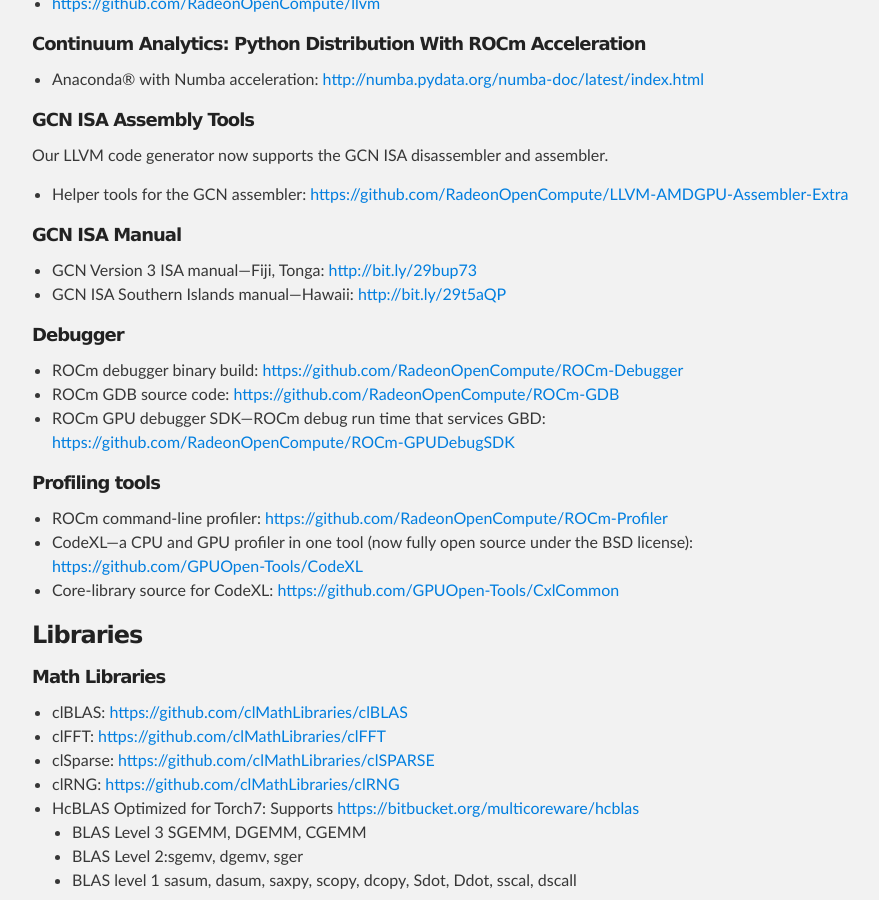
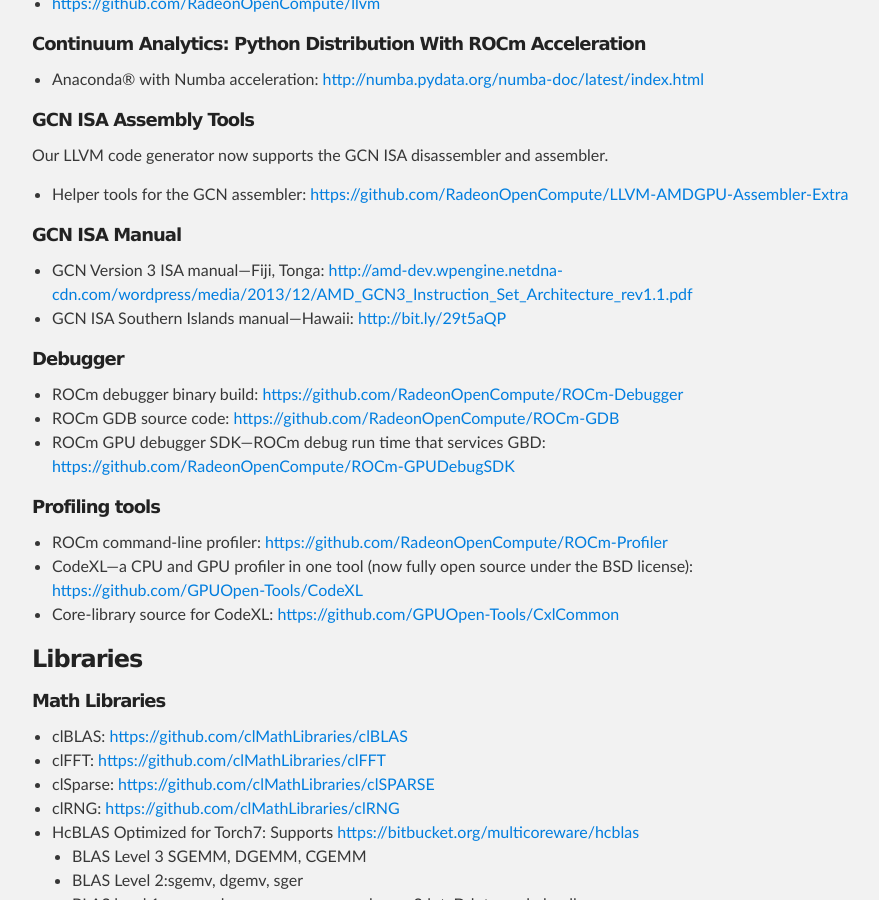
Before and after one commit to ROCm/ROCm.github.io, a Jekyll site: the page packages.html, which Jekyll copies as it is, in a window 1280 px wide and 900 px high, scrolled down 1153 px. Shown: the whole window, without its empty margins (183-1062 px from the left). Built offline with Jekyll 4.4.1, drawn with Linux system fonts in a browser that asks for light colours; some of the changed lines change nothing that is shown.

Commit message:
Update packages.html

```diff
--- a/packages.html
+++ b/packages.html
@@ -115,7 +115,7 @@
 <h5>GCN ISA Manual</h5>
 
 <ul>
-<li>GCN Version 3 ISA manual&mdash;Fiji, Tonga: <a href="http://bit.ly/29bup73">http://bit.ly/29bup73</a>    </li>
+<li>GCN Version 3 ISA manual&mdash;Fiji, Tonga: <a href="http://amd-dev.wpengine.netdna-cdn.com/wordpress/media/2013/12/AMD_GCN3_Instruction_Set_Architecture_rev1.1.pdf">http://amd-dev.wpengine.netdna-cdn.com/wordpress/media/2013/12/AMD_GCN3_Instruction_Set_Architecture_rev1.1.pdf</a>    </li>
 <li>GCN ISA Southern Islands manual&mdash;Hawaii: <a href="http://bit.ly/29t5aQP">http://bit.ly/29t5aQP</a></li>
 </ul>
 
```
